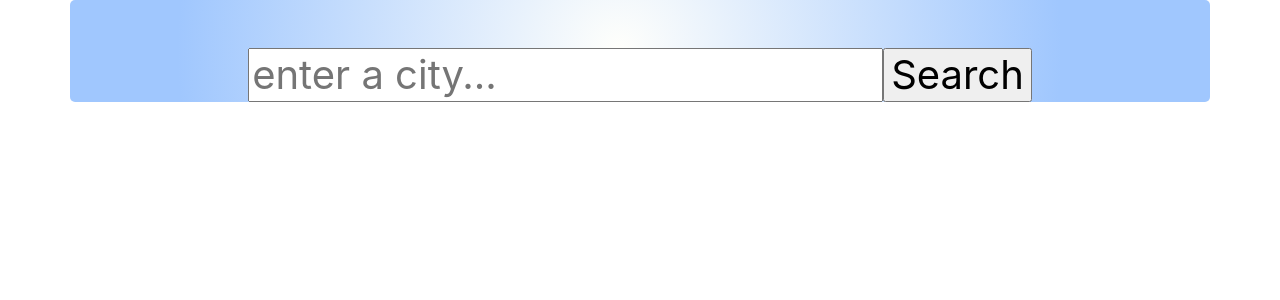
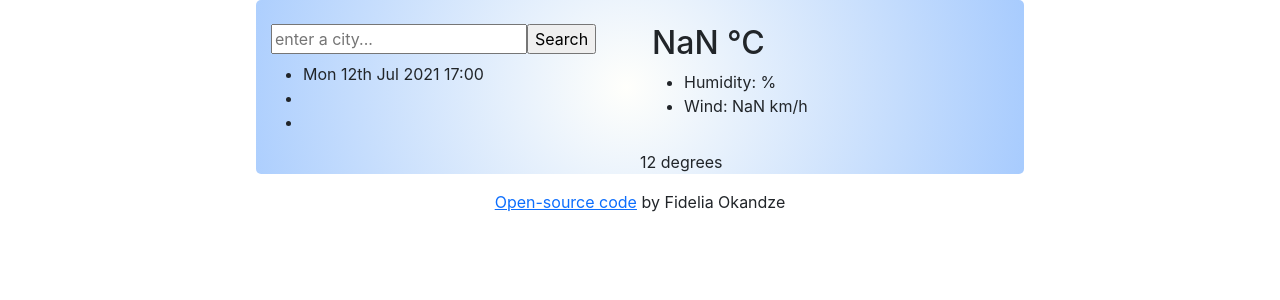
Before and after one commit to Fidelia/weather-react, a React (Create React App) app: page / in a window 1280 px wide. Shown: the top 300 px of the page. Built offline with nearby package versions, Linux system fonts and the light colour scheme.

Commit message:
Added row and column of 6

```diff
--- a/src/App.css
+++ b/src/App.css
@@ -2,7 +2,8 @@
   text-align: center;
 }
 .container {
-  width: 100%;
+  text-align: left;
+  width: 60%;
   padding-right: 15px;
   padding-left: 15px;
   margin-right: auto;
--- a/src/App.js
+++ b/src/App.js
@@ -1,14 +1,26 @@
 import "./App.css";
-import Weather from "./Weather";
+import WeatherSearch from "./WeatherSearch";
+import Forecast from "./Forecast";
 
 function App() {
   return (
     <div className="App">
       <div className="container">
-        <h1 className="App-header">
-          <br /> <Weather />
-        </h1>
+        <p className="App-header">
+          <br /> <WeatherSearch />
+          <Forecast />
+        </p>
       </div>
+      <footer>
+        <a
+          href=" https://github.com/Fidelia/weather-react"
+          target="_blank"
+          rel="noreferrer"
+        >
+          Open-source code
+        </a>{" "}
+        by Fidelia Okandze
+      </footer>
     </div>
   );
 }
--- /dev/null
+++ b/src/Forecast.js
@@ -0,0 +1,13 @@
+import React from "react";
+import axios from "axios";
+
+export default function Forecast() {
+  return (
+    <div className="Forecast">
+      <div className="row">
+        <div className="col-6"></div>
+        12 degrees
+      </div>
+    </div>
+  );
+}
--- a/src/Weather.js
+++ b/src/WeatherSearch.js
@@ -1,14 +1,12 @@
 import React, { useState } from "react";
 import axios from "axios";
-import "./Weather.css";
+import "./WeatherSearch.css";
 
-export default function Weather() {
+export default function WeatherSearch() {
   const [city, setCity] = useState("");
-  const [onload, setOnload] = useState(false);
   const [temp, setTemp] = useState({});
 
   function showWeather(response) {
-    setOnload(true);
     console.log(response.data);
     setTemp({
       temperature: response.data.main.temp,
@@ -41,37 +39,30 @@ export default function Weather() {
     </form>
   );
 
-  let openSource = (
-    <small>
-      <a
-        href=" https://github.com/Fidelia/weather-react"
-        target="_blank"
-        rel="noreferrer"
-      >
-        Open-source code
-      </a>{" "}
-      by Fidelia Okandze
-    </small>
-  );
-
-  if (onload) {
   return (
-      <div>
+    <div className="WeatherSearch">
+      <div className="row">
+        <div className="col-6">
           {form}
+          <h1>{city}</h1>
           <ul>
-          <li>Temperature: {Math.round(temp.temperature)} °C</li>
-          <li>Humidity: {temp.humidity}%</li>
-          <li>Wind: {Math.round(temp.wind)} km/h</li>
-          <li> Description: {temp.description}</li>
+            <li> Mon 12th Jul 2021 17:00</li>
+            <li> {temp.description}</li>
             <li>
               {" "}
               <img src={temp.icon} alt={temp.description} />
             </li>
           </ul>
-        {openSource}
+        </div>
+
+        <div className="col-6">
+          <h2>{Math.round(temp.temperature)} °C</h2>
+          <ul>
+            <li>Humidity: {temp.humidity}%</li>
+            <li>Wind: {Math.round(temp.wind)} km/h</li>
+          </ul>
+        </div>
+      </div>
     </div>
   );
-  } else {
-    return form;
 }
-}
```
Also changed, not shown: src/Weather.css (deleted), src/WeatherSearch.css (added). Lines whose indentation alone changed are shown as unchanged.
